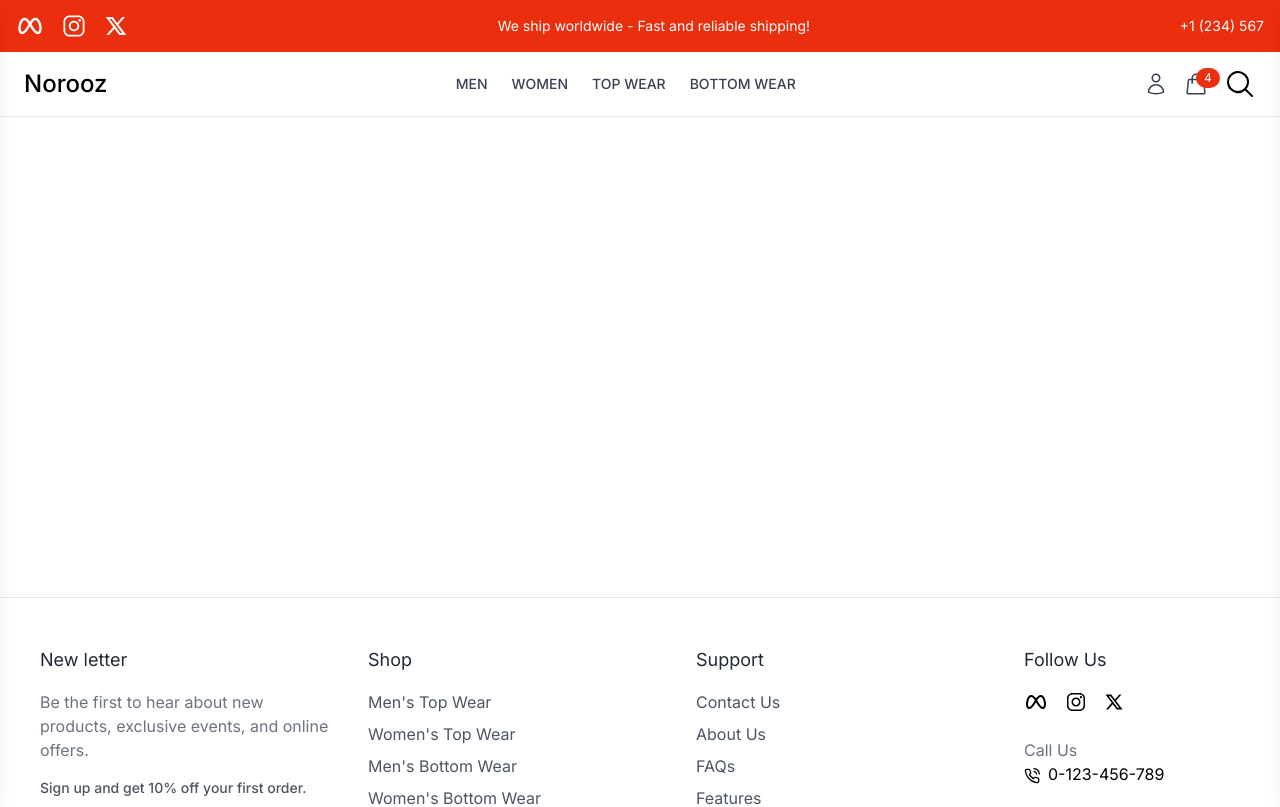
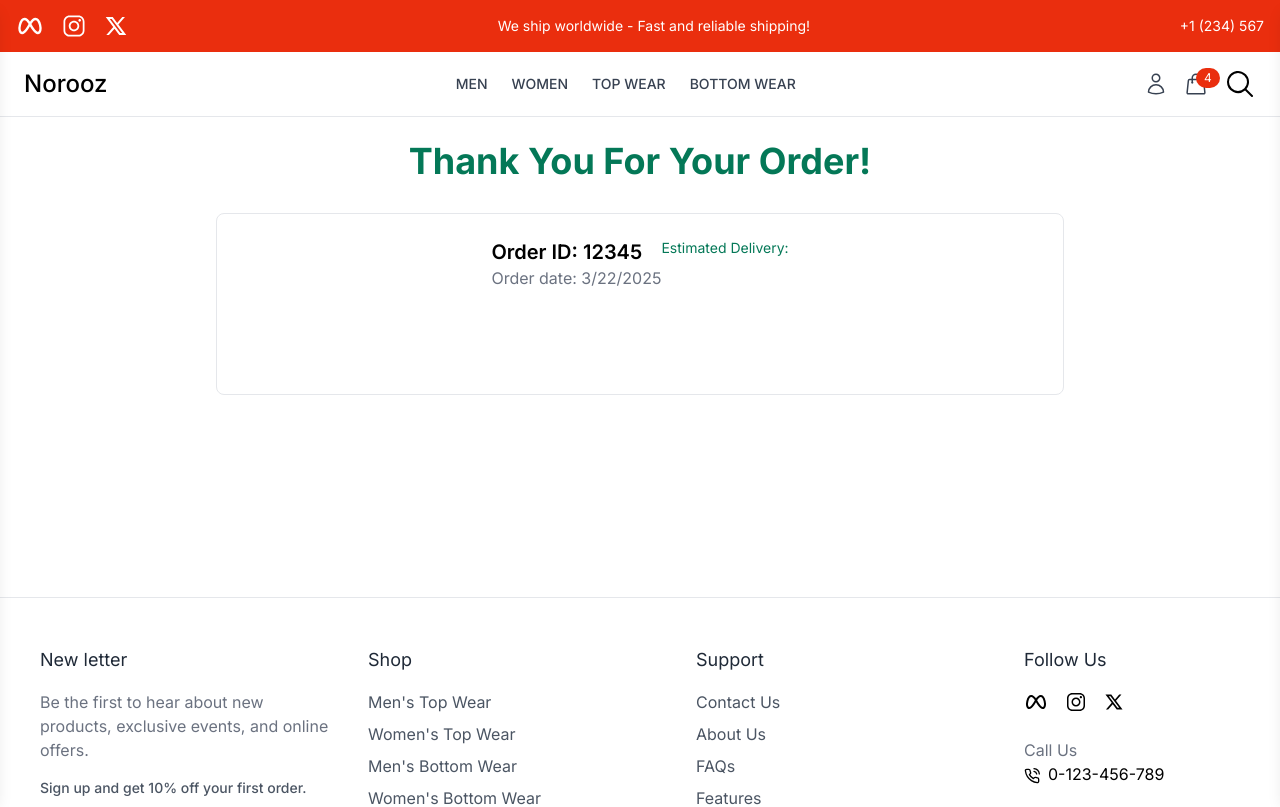
Before and after one commit to aidanubo/norooz, a React (Vite) app in the folder frontend/: page /order-confirmation in a window 1280 px wide. Shown: the top 807 px of the page. Built offline with nearby package versions, Linux system fonts and the light colour scheme.

Commit message:
create OrderConfirmationPage

```diff
--- a/frontend/src/App.jsx
+++ b/frontend/src/App.jsx
@@ -1,6 +1,6 @@
 import React from "react";
 import { Route, Routes } from "react-router-dom";
-import { CollectionPage, Home, Login, Profile, Register,  } from "./Pages";
+import { CollectionPage, Home, Login, OrderConfirmationPage, Profile, Register,  } from "./Pages";
 import Header from "./Components/Header";
 import Footer from "./Components/Footer";
 import {Toaster} from 'sonner';
@@ -21,6 +21,7 @@ export default function App() {
           <Route path="/collections/:collection" element={<CollectionPage />}/>
           <Route path="/product/:id" element={<ProductDetails />}/>
           <Route path="/checkout" element={<Checkout />}/>
+          <Route path="/order-confirmation" element={<OrderConfirmationPage />}/>
         </Routes>
       </main>
       <Footer />
--- /dev/null
+++ b/frontend/src/Pages/OrderConfirmationPage/index.jsx
@@ -0,0 +1,67 @@
+import React from "react";
+
+const checkout = {
+  _id: "12345",
+  createAt: new Date(),
+  checkoutItem: [
+    {
+      productId: "1",
+      name: "Jacket",
+      color: "Black",
+      size: "M",
+      price: 150,
+      quantity: 1,
+      image: "https://picsum.photos/150?random=1",
+    },
+    {
+      productId: "2",
+      name: "T-shirt",
+      color: "Black",
+      size: "M",
+      price: 120,
+      quantity: 2,
+      image: "https://picsum.photos/150?random=2",
+    },
+  ],
+  shippingAddress: {
+    address: "123 Fashion Street",
+    city: "New York",
+    country: "USA",
+  },
+};
+
+export default function OrderConfirmationPage() {
+  const calculateEstimatedDelivery = (createAt) => {
+    const orderDate = new Date(createAt);
+    orderDate.setDate(orderDate.getDate() + 10)
+    return orderDate.toLocaleDateString;
+  };
+  return (
+    <div className="max-w-4xl mx-auto p-6 bg-white">
+      <h1 className="text-4xl font-bold text-center text-emerald-700 mb-8">
+        Thank You For Your Order!
+      </h1>
+      {checkout && (
+        <div className="p-6 rounded-lg border">
+          <div className="flex justify-center mb-20">
+            <div>
+              <h2 className="text-xl font-semibold">
+                Order ID: {checkout._id}
+              </h2>
+              <p className="text-gray-500">
+                Order date: {new Date(checkout.createAt).toLocaleDateString()}
+              </p>
+            </div>
+
+            <div>
+              <p className="text-emerald-700 text-sm">
+                Estimated Delivery:{" "}
+                {calculateEstimatedDelivery(checkout.createAt)}
+              </p>
+            </div>
+          </div>
+        </div>
+      )}
+    </div>
+  );
+}
--- a/frontend/src/Pages/index.jsx
+++ b/frontend/src/Pages/index.jsx
@@ -3,5 +3,6 @@ import Login from './Login'
 import Register from './Register'
 import Profile from './Profile'
 import CollectionPage from './CollectionPage'
+import OrderConfirmationPage from './OrderConfirmationPage'
 
-export  { Home, Login, Register, Profile, CollectionPage }
+export  { Home, Login, Register, Profile, CollectionPage, OrderConfirmationPage }
```
